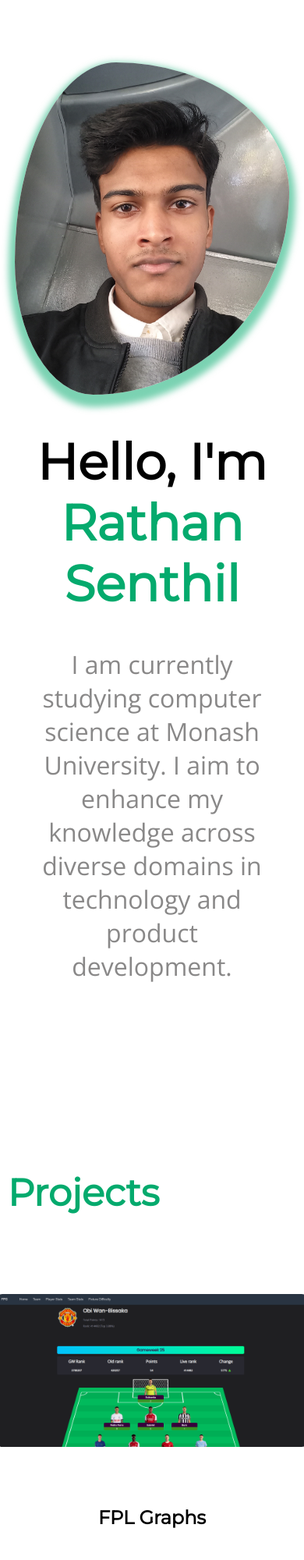
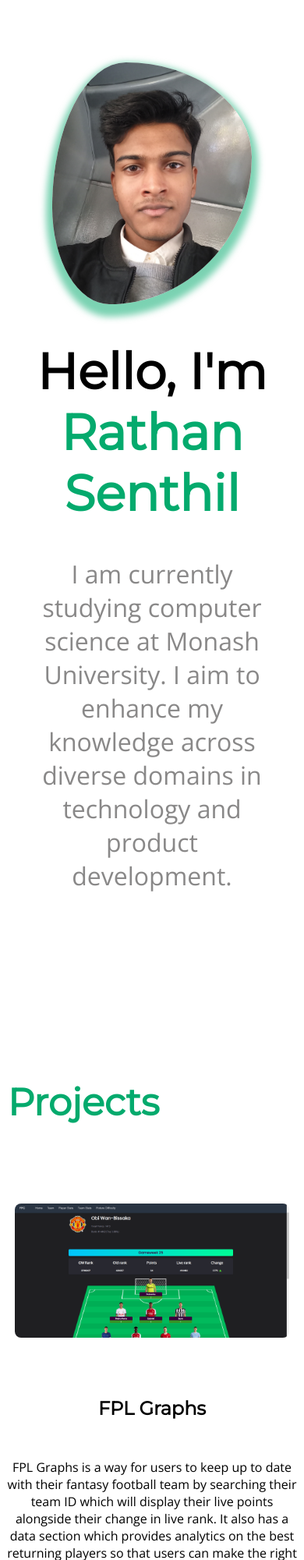
Before and after one commit to AnticCosine/Portfolio-Wesbite, a plain HTML site: page index.html in a window 390 px wide. Shown: the top 2000 px of the page at 78% size. Drawn offline with nearby package versions, Linux system fonts and the light colour scheme.

Commit message:
made slight changes to image sizing for smaller screens

```diff
--- a/style.css
+++ b/style.css
@@ -413,3 +413,14 @@
         align-items: flex-start;
     }
 }
+
+
+@media (max-width: 400px) {
+    .row .about-me img{
+        width: 16rem;
+    }
+
+    .row .projects img{
+        width: 22rem;
+    }
+}
```
